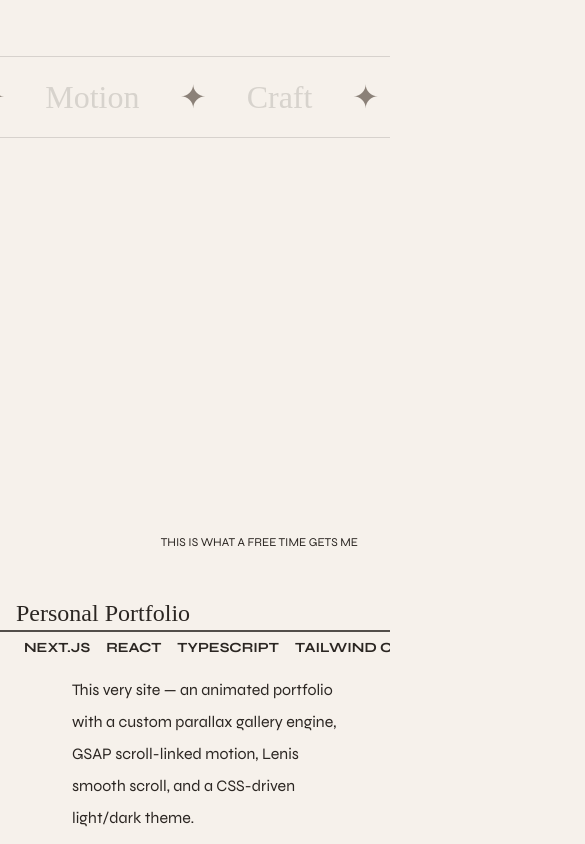
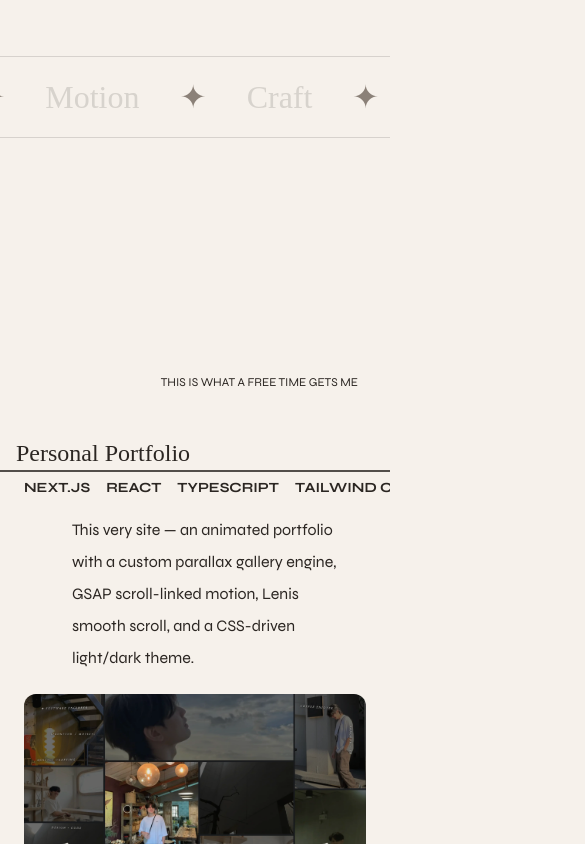
Before and after one commit to imTheme2206/portfolio, a Next.js app: page / in a window 390 px wide. Shown: the part 3400-4244 px from the top of the page, 585 px wide, since content can reach past the window. Built offline with nearby package versions, Linux system fonts and the light colour scheme; a web font is replaced by a local one.

Commit message:
fix: update layout behavior

```diff
--- a/app/components/gap.tsx
+++ b/app/components/gap.tsx
@@ -1,5 +1,11 @@
+"use client";
+
+import { useDetectScreen } from "@/app/hook/use-detect-screen";
+
 export const Gap = (props: { size: "xs" | "md" | "lg" | "xl" | "vh" }) => {
-  const mappedSizeToHeight = {
+  const { isMobile } = useDetectScreen();
+
+  const desktopSizes = {
     xs: "h-5",
     md: "h-20",
     lg: "h-40",
@@ -7,5 +13,15 @@ export const Gap = (props: { size: "xs" | "md" | "lg" | "xl" | "vh" }) => {
     vh: "h-dvh",
   };
 
-  return <div className={`w-full ${mappedSizeToHeight[props.size]}`}></div>;
+  const mobileSizes = {
+    xs: "h-2.5",
+    md: "h-10",
+    lg: "h-20",
+    xl: "h-40",
+    vh: "h-dvh",
+  };
+
+  const sizes = isMobile ? mobileSizes : desktopSizes;
+
+  return <div className={`w-full ${sizes[props.size]}`}></div>;
 };
--- a/app/layout.tsx
+++ b/app/layout.tsx
@@ -19,8 +19,8 @@ export default function RootLayout({
   return (
     <ReactLenis root>
       <ThemeProvider>
-        <html lang="en" className="dark  overflow-x-hidden lg:overflow-x-auto">
-          <body className={`antialiased`}>
+        <html lang="en" className="dark">
+          <body className={`antialiased overflow-x-hidden`}>
             <Loader />
             <MouseTracker />
             {children}
--- a/app/sections/experiences-section/index.tsx
+++ b/app/sections/experiences-section/index.tsx
@@ -206,7 +206,7 @@ const ExperienceCards = ({
     gsap.from(els, {
       scrollTrigger: {
         trigger: innerRef.current,
-        start: "top 60%",
+        start: "top 90%",
         toggleActions: "play none none none",
       },
       opacity: 0,
```
